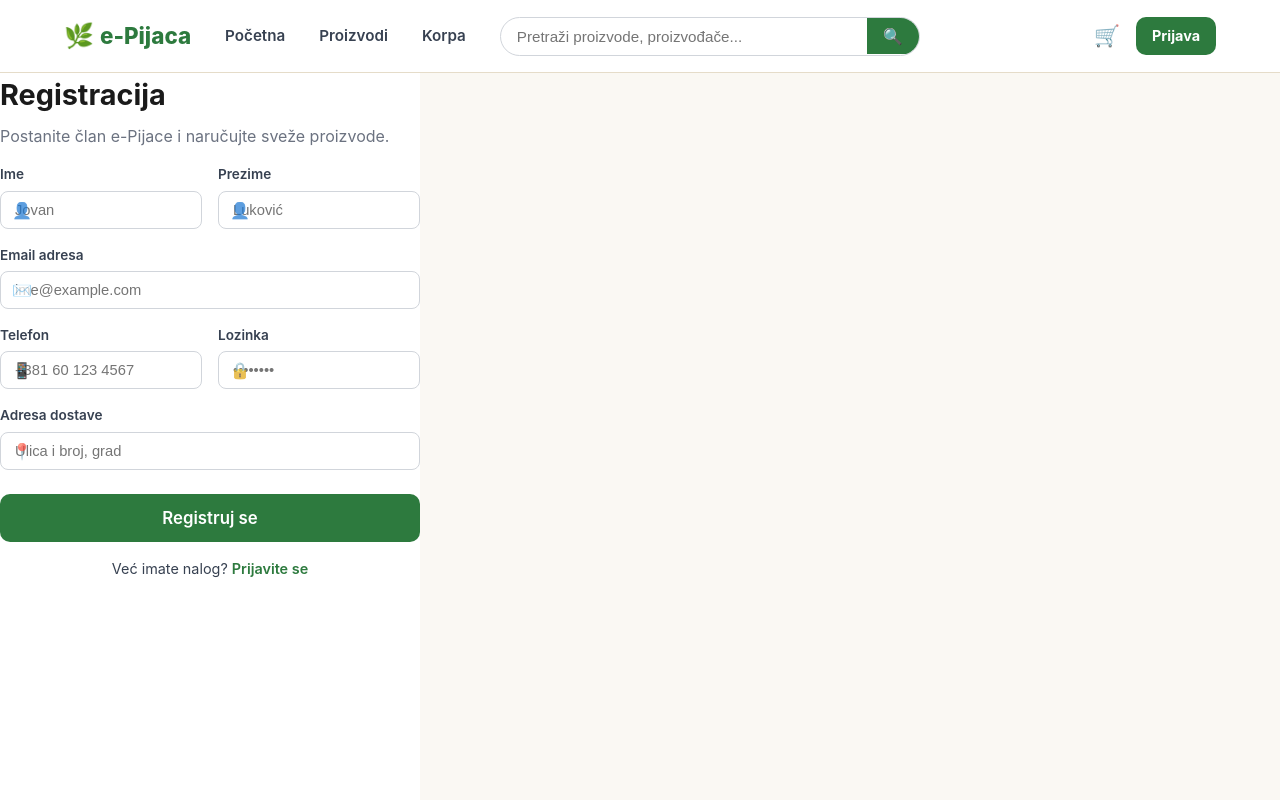
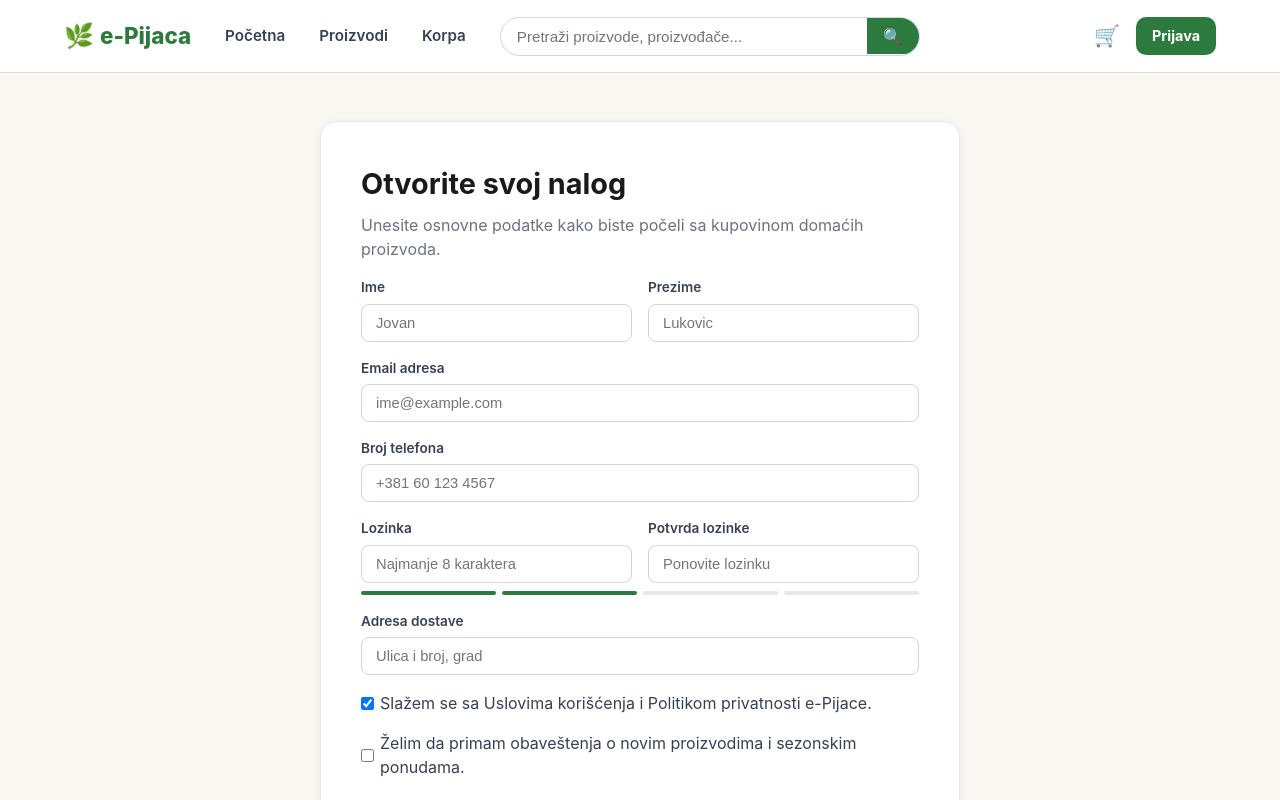
Before and after one commit to elab-development/klijentske-veb-tehnologije-i-skriptni-jezici-2025-26-2024-0418-e-pijaca, a React (Vite) app: page /registracija in a window 1280 px wide. Shown: the top 800 px of the page. Built offline with nearby package versions, Linux system fonts and the light colour scheme; no server answers.

Commit message:
Uredjena stranica Registracija

```diff
--- a/src/pages/Register.tsx
+++ b/src/pages/Register.tsx
@@ -11,12 +11,13 @@ interface RegisterForm {
   phone: string;
   address: string;
   password: string;
+    passwordConfirm?: string;
 }
 
 export default function Register() {
   const { register } = useAuth();
   const navigate = useNavigate();
-  const [form, setForm] = useState<RegisterForm>({ firstName: '', lastName: '', email: '', phone: '', address: '', password: '' });
+  const [form, setForm] = useState<RegisterForm>({ firstName: '', lastName: '', email: '', phone: '', address: '', password: '', passwordConfirm: '' });
   const [error, setError] = useState('');
   const [loading, setLoading] = useState(false);
 
@@ -37,28 +38,44 @@ export default function Register() {
   };
 
   return (
-    <div className="auth">
+  <div className="auth auth--single">
+    <div className="auth__form-wrap">
       <form className="auth__card auth__card--wide" onSubmit={handleSubmit}>
-        <h1 className="auth__title">Registracija</h1>
-        <p className="muted auth__sub">Postanite član e-Pijace i naručujte sveže proizvode.</p>
+        <h1 className="auth__title">Otvorite svoj nalog</h1>
+        <p className="muted auth__sub">Unesite osnovne podatke kako biste počeli sa kupovinom domaćih proizvoda.</p>
         <div className="auth__row">
-          <FormField label="Ime" name="firstName" placeholder="Jovan" value={form.firstName} onChange={update('firstName')} icon="👤" />
-          <FormField label="Prezime" name="lastName" placeholder="Luković" value={form.lastName} onChange={update('lastName')} icon="👤" />
+          <FormField label="Ime" name="firstName" placeholder="Jovan" value={form.firstName} onChange={update('firstName')} />
+          <FormField label="Prezime" name="lastName" placeholder="Lukovic" value={form.lastName} onChange={update('lastName')} />
         </div>
-        <FormField label="Email adresa" name="email" type="email" placeholder="ime@example.com" value={form.email} onChange={update('email')} icon="✉️" />
+        <FormField label="Email adresa" name="email" type="email" placeholder="ime@example.com" value={form.email} onChange={update('email')} />
+        <FormField label="Broj telefona" name="phone" placeholder="+381 60 123 4567" value={form.phone} onChange={update('phone')} />
         <div className="auth__row">
-          <FormField label="Telefon" name="phone" placeholder="+381 60 123 4567" value={form.phone} onChange={update('phone')} icon="📱" />
-          <FormField label="Lozinka" name="password" type="password" placeholder="••••••••" value={form.password} onChange={update('password')} icon="🔒" />
+          <FormField label="Lozinka" name="password" type="password" placeholder="Najmanje 8 karaktera" value={form.password} onChange={update('password')} />
+          <FormField label="Potvrda lozinke" name="passwordConfirm" type="password" placeholder="Ponovite lozinku" value={form.passwordConfirm || ''} onChange={update('passwordConfirm' as keyof RegisterForm)} />
         </div>
-        <FormField label="Adresa dostave" name="address" placeholder="Ulica i broj, grad" value={form.address} onChange={update('address')} icon="📍" />
-        {error && <p className="field__error">{error}</p>}
+        <div className="auth__strength">
+          <div className="auth__strength-bar auth__strength-bar--filled"></div>
+          <div className="auth__strength-bar auth__strength-bar--filled"></div>
+          <div className="auth__strength-bar"></div>
+          <div className="auth__strength-bar"></div>
+        </div>
+        <FormField label="Adresa dostave" name="address" placeholder="Ulica i broj, grad" value={form.address} onChange={update('address')} />
+        {error && <p className="field_error">{error}</p>}
+        <label className="auth__checkbox">
+          <input type="checkbox" defaultChecked /> Slažem se sa Uslovima korišćenja i Politikom privatnosti e-Pijace.
+        </label>
+        <label className="auth__checkbox">
+          <input type="checkbox" /> Želim da primam obaveštenja o novim proizvodima i sezonskim ponudama.
+        </label>
         <Button type="submit" size="lg" className="auth__submit" disabled={loading}>
-          {loading ? 'Registracija…' : 'Registruj se'}
+          {loading ? 'Registracija…' : 'Nastavi'}
         </Button>
         <p className="auth__switch">
           Već imate nalog? <Link to="/prijava">Prijavite se</Link>
         </p>
       </form>
     </div>
-  );
+  </div>
+);
+
 }
--- a/src/styles/pages.css
+++ b/src/styles/pages.css
@@ -206,8 +206,7 @@
 .auth__hero-desc { font-size:.95rem; opacity:.9; line-height:1.5; max-width:380px; }
 .auth__hero-features { list-style:none; padding:0; margin:16px 0 0; display:flex; flex-direction:column; gap:10px; font-size:.9rem; }
 .auth__form-wrap { display:flex; align-items:center; justify-content:center; padding:48px 24px; }
-.auth__card { background:#fff; width:100%; max-width:420px; display:flex; flex-direction:column; gap:16px; }
-.auth_card--reg { max-width:560px; }
+.auth__card { background:#fff; width:100%; max-width:420px; display:flex; flex-direction:column; gap:16px; border:1.5px solid var(--border); border-radius:var(--radius-lg); padding:32px; box-shadow:var(--shadow-md, 0 4px 12px rgba(0,0,0,0.06)); }.auth_card--reg { max-width:560px; }
 .auth__title { font-size:1.8rem; margin:0; }
 .auth__sub { margin-top:-8px; }
 .auth__row { display:grid; grid-template-columns:1fr 1fr; gap:16px; }
@@ -220,6 +219,16 @@
 .auth__switch { text-align:center; font-size:.9rem; }
 .auth__switch a { color:var(--green); font-weight:600; }
 .auth__demo { text-align:center; font-size:.82rem; }
+.auth__card--wide { max-width:560px; }
+.auth__reg-header { display:flex; justify-content:space-between; align-items:center; font-weight:700; margin-bottom:8px; }
+.auth__reg-login-link { font-size:.85rem; font-weight:600; color:var(--green); text-decoration:none; }
+.auth__steps { display:flex; gap:16px; font-size:.85rem; color:var(--text-muted); margin-bottom:8px; }
+.auth__step--active { color:var(--green); font-weight:700; }
+.auth__strength { display:flex; gap:6px; margin-top:-8px; }
+.auth__strength-bar { flex:1; height:4px; border-radius:999px; background:var(--border); }
+.auth__strength-bar--filled { background:var(--green); }
+.auth--single { display:flex; justify-content:center; align-items:center; }
+.auth--single .auth__card { border:1.5px solid var(--border); border-radius:var(--radius-lg); padding:40px; box-shadow:var(--shadow-md, 0 4px 12px rgba(0,0,0,0.06)); max-width:640px;}
 /* ===== Profile ===== */
 .profile__head { display:flex; align-items:center; gap:16px; flex-wrap:wrap; margin-bottom:24px; }
 .profile__avatar { width:64px; height:64px; border-radius:50%; background:var(--green); color:#fff; display:flex; align-items:center; justify-content:center; font-size:1.5rem; font-weight:700; }
```
